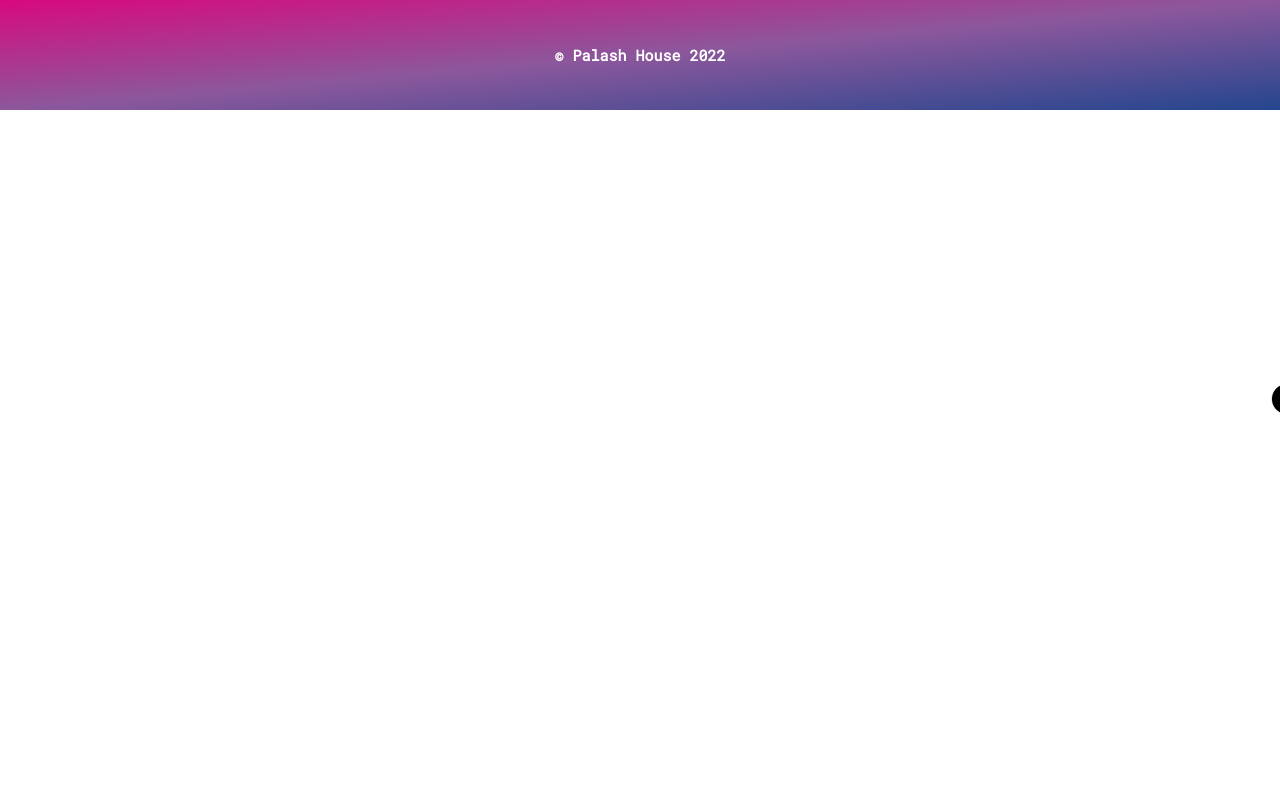
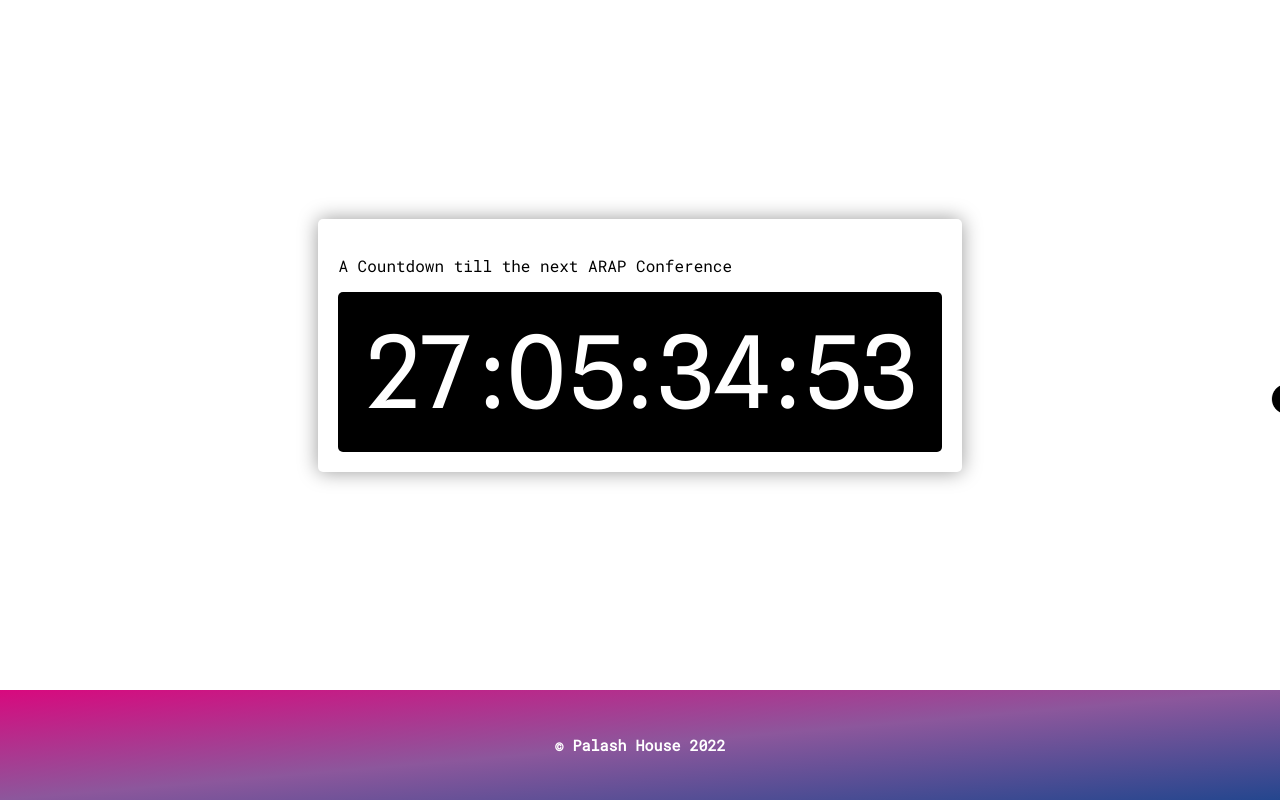
Before and after one commit to DPS-Kolar-Road-Bhopal-Code-Hour/codebase-nextjs, a Next.js app: page /countdown in a window 1280 px wide. Built offline with nearby package versions, Linux system fonts and the light colour scheme.

Commit message:
feat: added countdownl

```diff
--- a/components/countdown.jsx
+++ b/components/countdown.jsx
@@ -1,4 +1,25 @@
-const Countdown = (props) =>{
-    return(<div className="countdown"></div>)
+import React from 'react';
+let date = (new Date("2022/02/01")).getTime();
+let a = new Date(Math.abs(date - new Date().getTime()));
+let initial = [a.getDate().toString().length == 1 ? "0" + a.getDate().toString() : a.getDate(), a.getHours().length == 1 ? "0" + a.getHours().toString() : a.getHours(), a.getMinutes().length == 1 ? "0" + a.getMinutes().toString() : a.getMinutes(), a.getSeconds().toString().length === 1 ? "0" + a.getSeconds().toString() : a.getSeconds]
+const Countdown = (props) => {
+    const [state, setState] = React.useState(initial);
+
+    React.useEffect(() => {
+        setInterval(() => {
+            let a = new Date(Math.abs(date - new Date().getTime()));
+            setState(state => ([a.getDate().toString().length == 1 ? "0" + a.getDate().toString() : a.getDate(), a.getHours().toString().length === 1 ? "0" + a.getHours().toString() : a.getHours(), a.getMinutes().toString().length == 1 ? "0" + a.getMinutes().toString() : a.getMinutes(), a.getSeconds().toString().length === 1 ? "0" + a.getSeconds().toString() : a.getSeconds()]))
+        }, 1000)
+    }, [])
+    console.log(state)
+    return (
+        <div className="countdown">
+            <div className="countdown-container">
+                <p className="countdown-container-title">A Countdown till the next ARAP Conference</p>
+                <div className="countdown-container-timer">
+                    <span>{state[0]}</span>:<span>{state[1]}</span>:<span>{state[2]}</span>:<span>{state[3]}</span>
+                </div>
+            </div>
+        </div>)
 }
 export default Countdown;
--- a/sass/components/_timer.scss
+++ b/sass/components/_timer.scss
@@ -0,0 +1,48 @@
+.countdown {
+    height: calc(100vh - 11rem);
+    display: flex;
+    justify-content: center;
+    align-items: center;
+
+    &-container {
+        box-shadow: 0 0 2rem rgba(0, 0, 0, 0.4);
+        border-radius: .5rem;
+        padding: 2rem;
+
+        @include respond(phone) {
+            // padding: .5rem;
+            max-width: 80%;
+        }
+
+        &-title {
+
+            font-size: 1.6rem;
+        }
+
+        &-timer {
+            min-width: 44vw;
+            text-align: center;
+            display: flex;
+            justify-content: space-between;
+
+            span{
+                width: 100%;
+            }
+            @include respond(tablet) {
+                font-size: 7rem;
+
+            }
+
+            @include respond(phone) {
+                font-size: 4rem;
+
+            }
+
+            border-radius: .5rem;
+            padding: 2rem;
+            font-size: 10rem;
+            color: #fff;
+            background-color: #000;
+        }
+    }
+}
--- a/styles/globals.css
+++ b/styles/globals.css
@@ -251,6 +251,50 @@
   }
 }
 
+.countdown {
+  height: calc(100vh - 11rem);
+  display: flex;
+  justify-content: center;
+  align-items: center;
+}
+.countdown-container {
+  box-shadow: 0 0 2rem rgba(0, 0, 0, 0.4);
+  border-radius: 0.5rem;
+  padding: 2rem;
+}
+@media (max-width: 480px) {
+  .countdown-container {
+    max-width: 80%;
+  }
+}
+.countdown-container-title {
+  font-size: 1.6rem;
+}
+.countdown-container-timer {
+  min-width: 44vw;
+  text-align: center;
+  display: flex;
+  justify-content: space-between;
+  border-radius: 0.5rem;
+  padding: 2rem;
+  font-size: 10rem;
+  color: #fff;
+  background-color: #000;
+}
+.countdown-container-timer span {
+  width: 100%;
+}
+@media (max-width: 1024px) {
+  .countdown-container-timer {
+    font-size: 7rem;
+  }
+}
+@media (max-width: 480px) {
+  .countdown-container-timer {
+    font-size: 4rem;
+  }
+}
+
 .footer {
   background-image: linear-gradient(to bottom right, #D8097E, #8C579C, #24468E);
   color: white;
```
Also changed, not shown: 1 other file (tests, documents, lock files or other folders).
